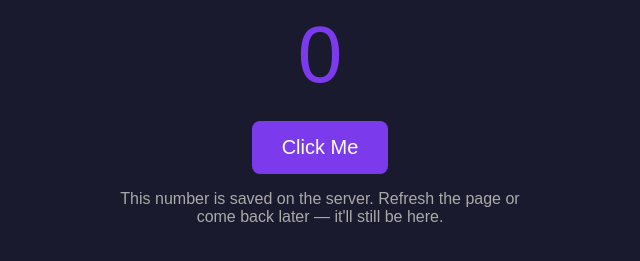
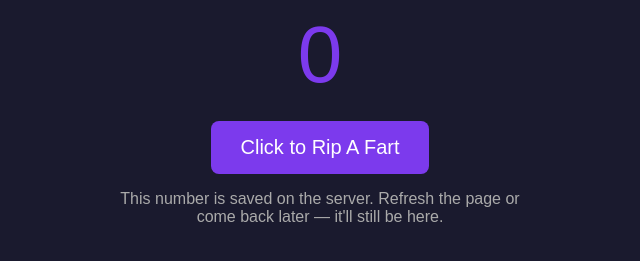
Before and after one commit to madmaxlevi/bob-the-sandwich, a website: page public/index.html in a window 1280 px wide. Shown: the part 319-580 px from the top of the page, without its empty margins (320-960 px from the left). Drawn offline with Linux system fonts and the light colour scheme; no server answers.

Commit message:
text changes

```diff
--- a/public/index.html
+++ b/public/index.html
@@ -45,7 +45,7 @@
 <body>
   <h1>fart count</h1>
   <div id="count">0</div>
-  <button onclick="incrementCount()">Click Me</button>
+  <button onclick="incrementCount()">Click to Rip A Fart</button>
   <p>This number is saved on the server. Refresh the page or come back later — it'll still be here.</p>
 
   <script>
```
